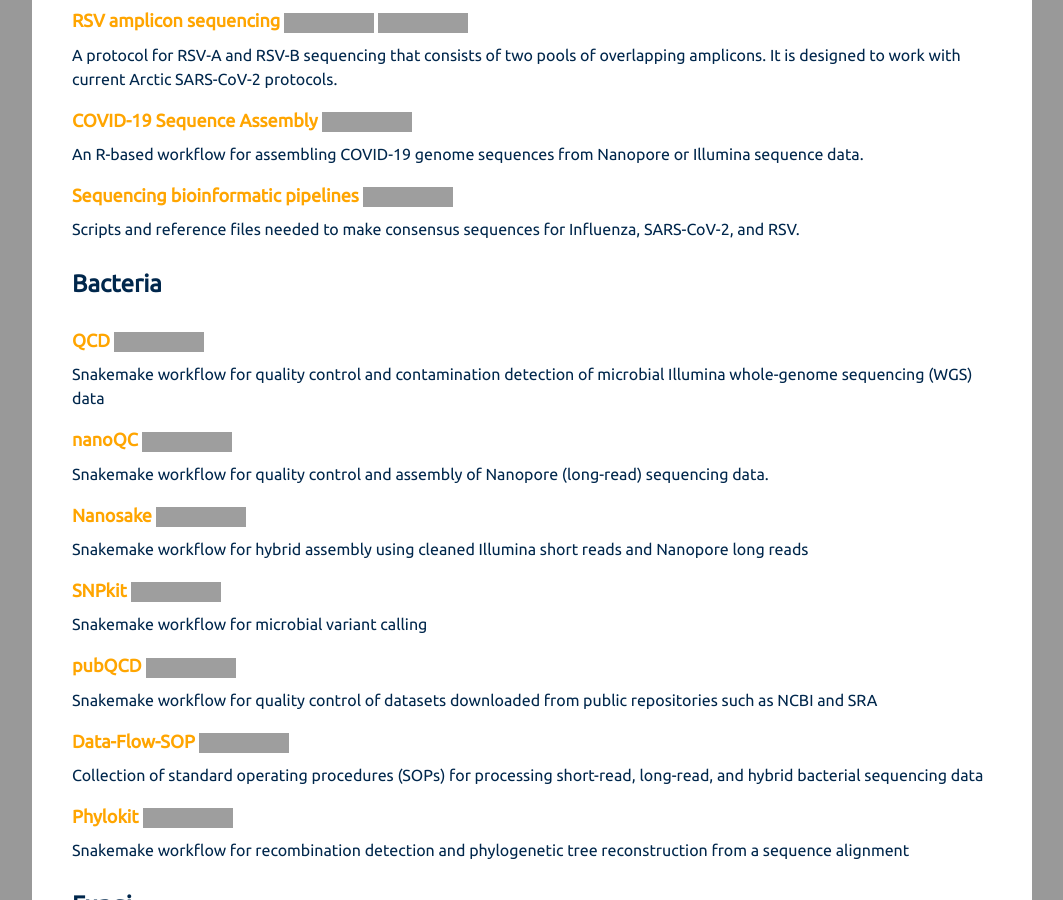
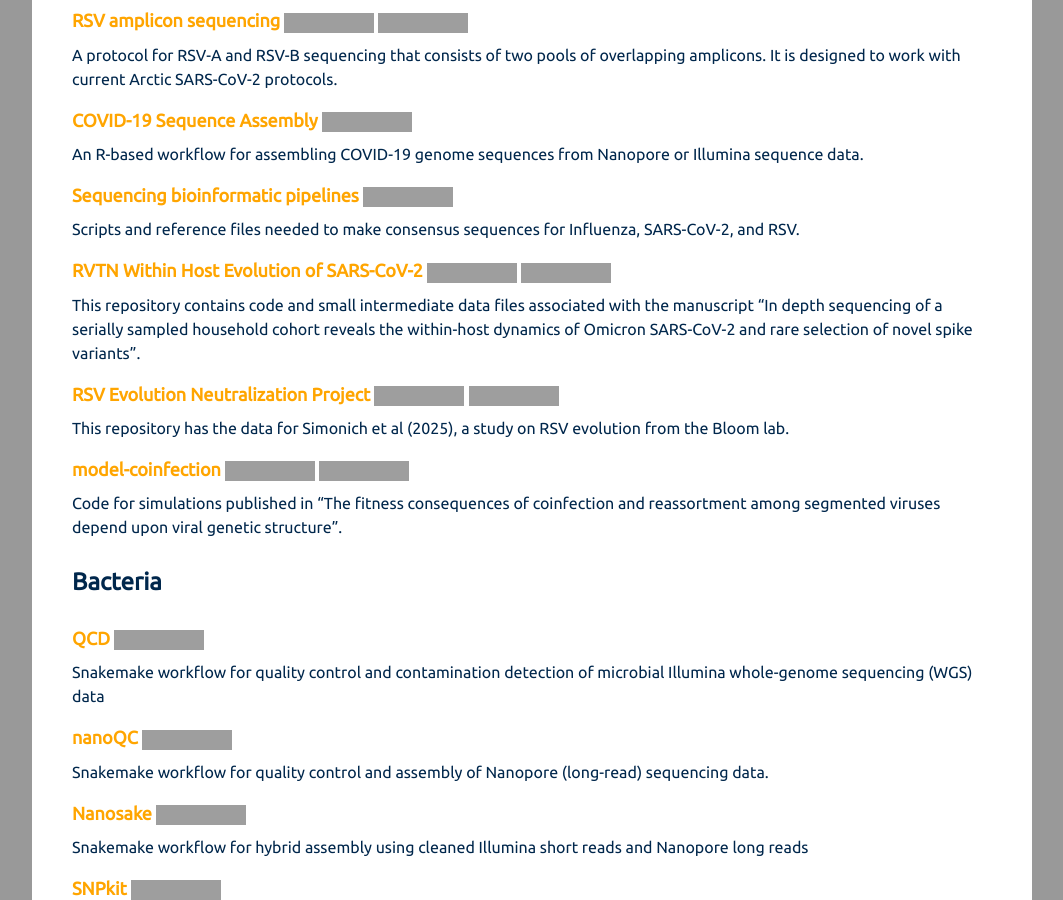
Before and after one commit to midge-center/midge-center.github.io, a Jekyll site: the page built from _tools/index.md, in a window 1280 px wide and 900 px high, scrolled down 343 px. Shown: the whole window, without its empty margins (108-1171 px from the left). Built offline with Jekyll 4.4.1, drawn with Linux system fonts in a browser that asks for light colours; nearby versions of some CDN libraries; a style sheet for code colours, icons or effects is not loaded; grey boxes are pictures that could not be loaded.

Commit message:
Update tools

```diff
--- a/_tools/index.md
+++ b/_tools/index.md
@@ -22,6 +22,15 @@
 
 #### Sequencing bioinformatic pipelines [![GitHub](https://img.shields.io/static/v1?style=flat&logo=GitHub&label=+&message=GitHub&color=black)](https://github.com/lauringlab/Sequencing_bioinformatic_pipelines)
 Scripts and reference files needed to make consensus sequences for Influenza, SARS-CoV-2, and RSV.
+
+#### RVTN Within Host Evolution of SARS-CoV-2 [![GitHub](https://img.shields.io/static/v1?style=flat&logo=GitHub&label=+&message=GitHub&color=black)](https://github.com/lauringlab/SARS-Cov-2_Within-host_RVTN) [![Paper](https://img.shields.io/static/v1?style=flat&logo=google-scholar&label=+&message=Paper&color=white)](https://journals.plos.org/plospathogens/article?id=10.1371/journal.ppat.1013134)
+This repository contains code and small intermediate data files associated with the manuscript "In depth sequencing of a serially sampled household cohort reveals the within-host dynamics of Omicron SARS-CoV-2 and rare selection of novel spike variants".
+
+#### RSV Evolution Neutralization Project [![GitHub](https://img.shields.io/static/v1?style=flat&logo=GitHub&label=+&message=GitHub&color=black)](https://github.com/jbloomlab/RSV-evolution-neut) [![Paper](https://img.shields.io/static/v1?style=flat&logo=google-scholar&label=+&message=Paper&color=white)](https://journals.asm.org/doi/10.1128/jvi.00531-25)
+This repository has the data for Simonich et al (2025), a study on RSV evolution from the Bloom lab.
+
+#### model-coinfection [![GitHub](https://img.shields.io/static/v1?style=flat&logo=GitHub&label=+&message=GitHub&color=black)](https://github.com/BROOKELAB/model-coinfection) [![Paper](https://img.shields.io/static/v1?style=flat&logo=google-scholar&label=+&message=Paper&color=white)](https://www.biorxiv.org/content/10.1101/2025.03.11.642476v1)
+Code for simulations published in "The fitness consequences of coinfection and reassortment among segmented viruses depend upon viral genetic structure".
 
 
 
```
